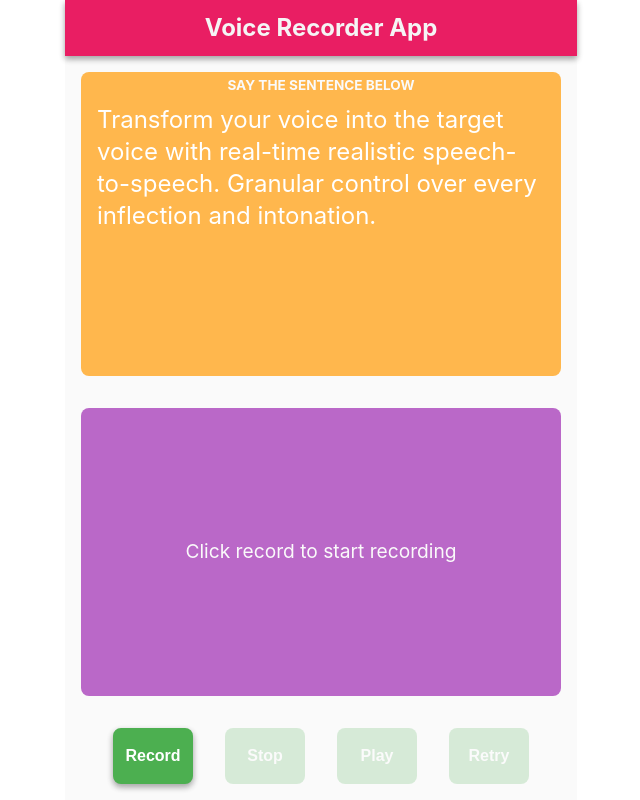
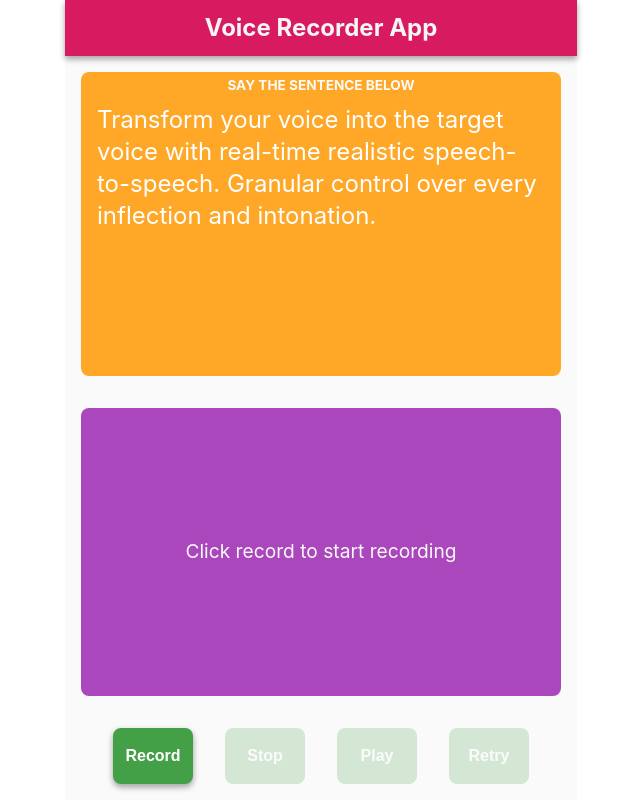
Before and after one commit to kishancmu/voice-recorder-app, a React (Create React App) app: page / in a window 1280 px wide. Shown: the whole page, without its empty margins (319-959 px from the left). Built offline with nearby package versions, Linux system fonts and the light colour scheme; no server answers.

Commit message:
Update color theme

```diff
--- a/src/components/Button/Button.css
+++ b/src/components/Button/Button.css
@@ -15,7 +15,7 @@
   cursor: pointer;
   border-radius: 8px;
   border: none;
-  background-color: #4caf50;
+  background-color: #43a047;
   font-size: 1rem;
   font-weight: 700;
   color: #fff;
@@ -29,11 +29,11 @@
 }
 
 .button:not([disabled]):hover {
-  background-color: #388e3c;
+  background-color: #2e7d32;
 }
 
 .button:not([disabled]):active {
-  background-color: #388e3c;
+  background-color: #2e7d32;
 }
 
 .buttonContainer span {
--- a/src/components/Header/Header.css
+++ b/src/components/Header/Header.css
@@ -3,7 +3,7 @@
   height: 3.5rem;
   align-items: center;
   justify-content: center;
-  background-color: #e91e63;
+  background-color: #d81b60;
   color: #f5f5f5;
   box-shadow: 0 3px 6px rgba(0, 0, 0, 0.16), 0 3px 6px rgba(0, 0, 0, 0.23);
 }
--- a/src/components/Recorder/Recorder.css
+++ b/src/components/Recorder/Recorder.css
@@ -28,7 +28,7 @@
   height: 50%;
   overflow-y: auto;
   color: #fff;
-  background-color: #ffb74d;
+  background-color: #ffa726;
   padding: 2rem 1rem 1rem 1rem;
   border-radius: 0.5rem;
 }
@@ -55,7 +55,7 @@
   padding: 1rem;
   margin-top: 2rem;
   overflow-y: auto;
-  background-color: #ba68c8;
+  background-color:#ab47bc;
 }
 
 .recorder-container .flexGrowContainer .graph .messagesContainer {
```
